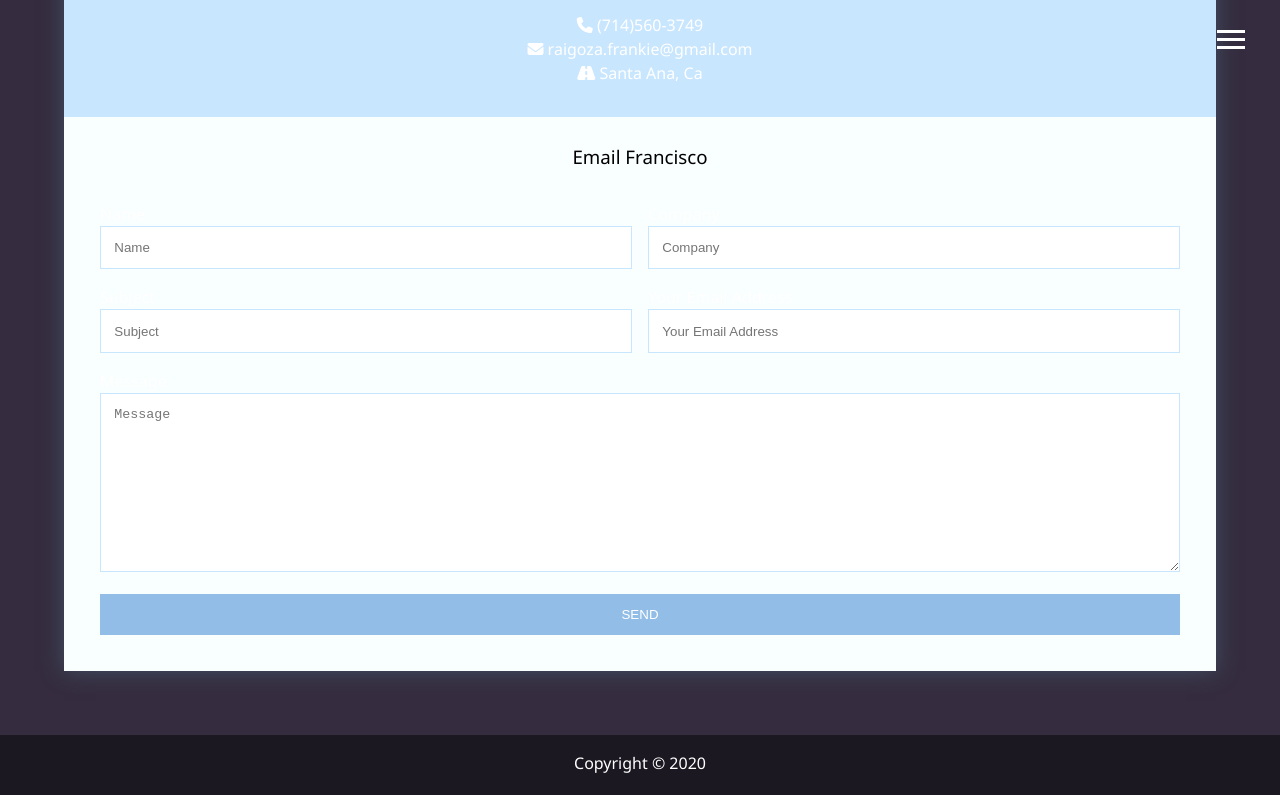
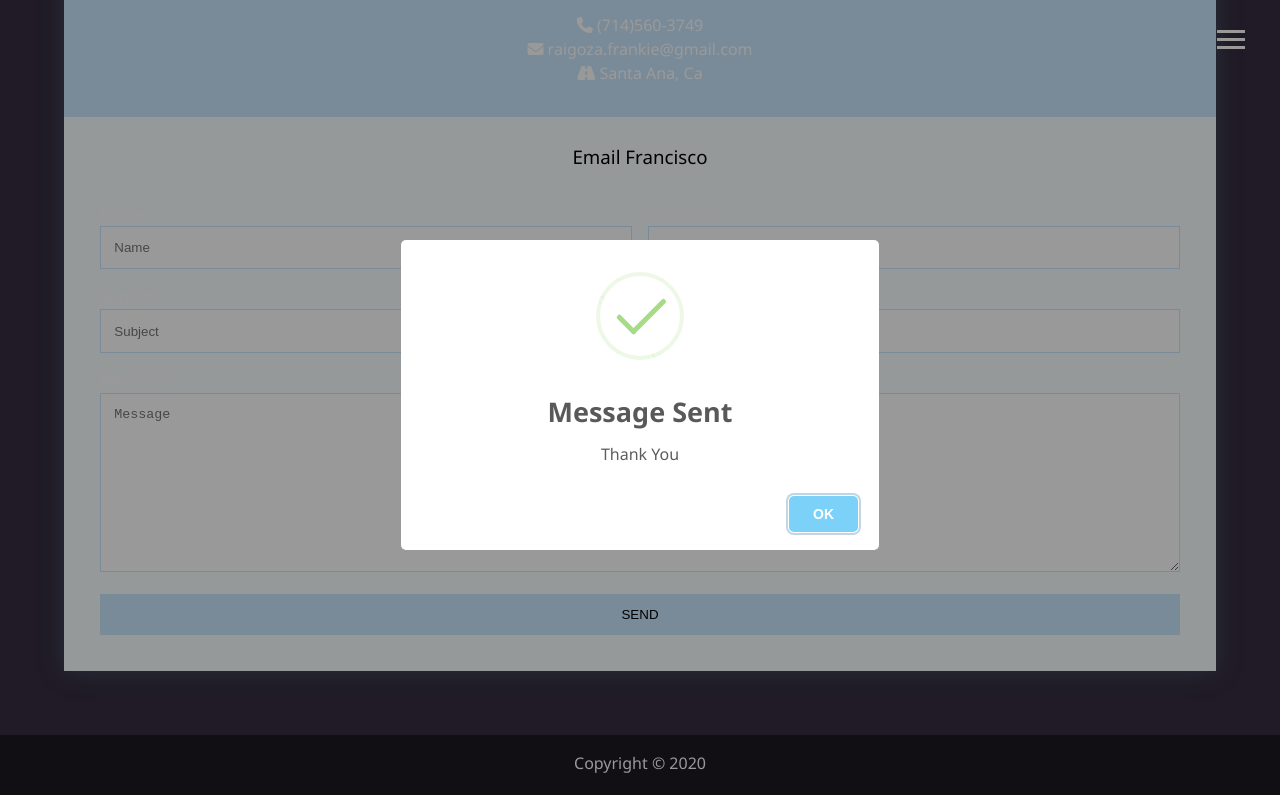
Before and after one commit to Fraigoza200/PortfolioJS, a website: page dist/contact.html in a window 1280 px wide. Both pictures are taken after typing "Sample", "Sample", "Sample", "name@example.com", "Sample" into the empty fields and a click on the button "SEND". Shown: the part 245-1040 px from the top of the page. Drawn offline with nearby package versions, Linux system fonts and the light colour scheme; no server answers.

Commit message:
Added sweetAlert

```diff
--- a/dist/contact.html
+++ b/dist/contact.html
@@ -73,7 +73,7 @@
                 </p>
                 <p>
                     <label>Your Email Address</label>
-                    <input type="email" id='email'placeholder="Your Email Address">
+                    <input type="email" id='email'placeholder="Your Gmail Account">
                 </p>
                 <p class="full">
                     <label>Message</label>
@@ -122,6 +122,8 @@
 
 <script src="js/app.js"></script>
 <script src="https://unpkg.com/axios/dist/axios.min.js"></script>
+<script src="https://unpkg.com/sweetalert/dist/sweetalert.min.js"></script>
+
 
 
 <script>
@@ -155,6 +157,8 @@
     document.getElementById('text').value = ''
     document.getElementById('name').value = ''
     document.getElementById('company').value = ''
+
+    swal("Message Sent", "Thank You", "success")
     })
 </script>
 </body>
```
